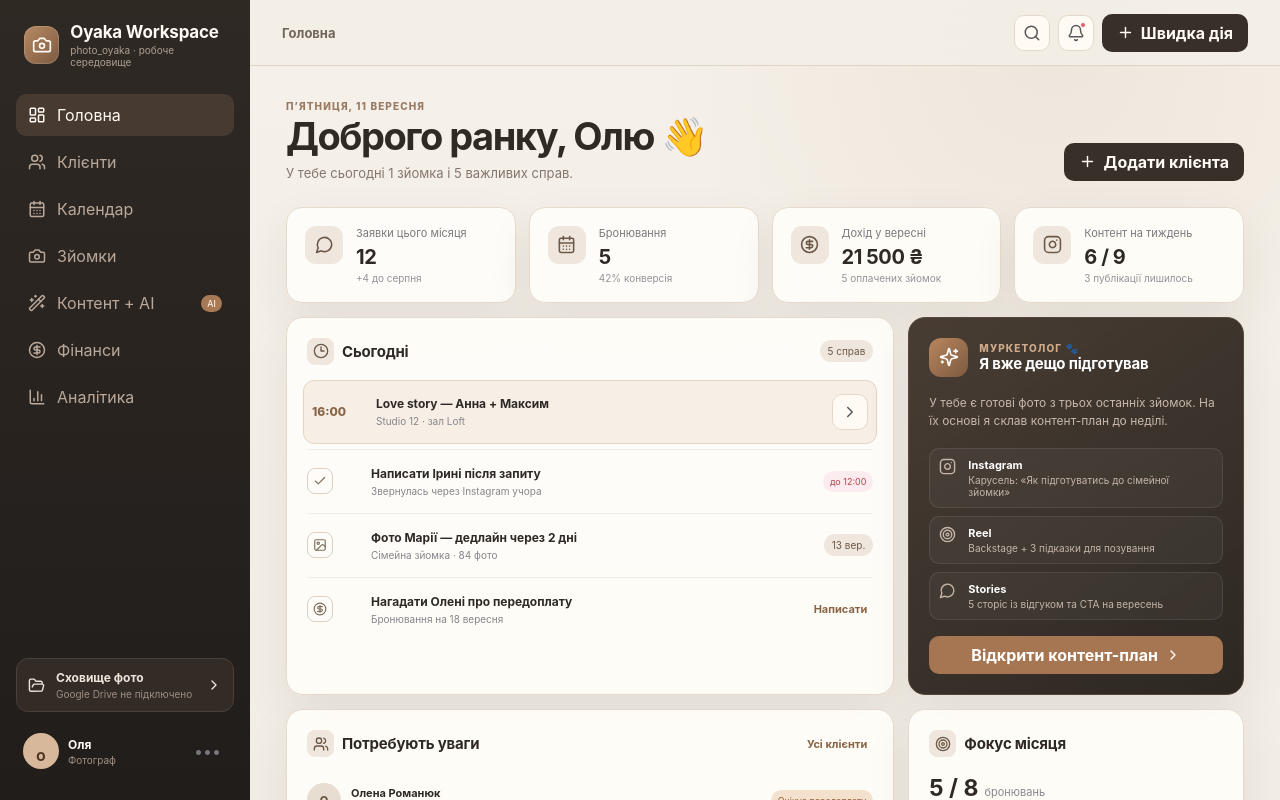
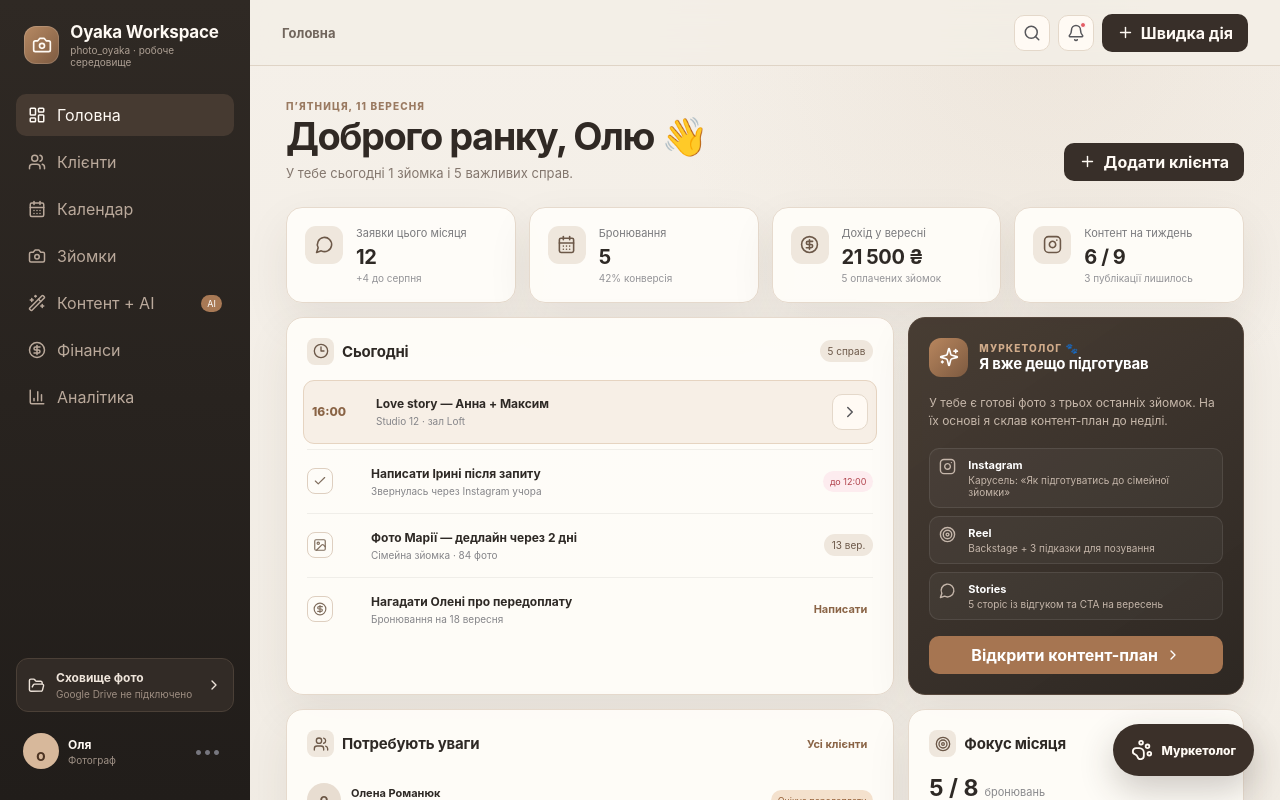
Before and after one commit to abogutskaya22-maker/photographer-ai-crm, a Next.js app: page / in a window 1280 px wide. Shown: the top 800 px of the page. Built offline with nearby package versions, Linux system fonts and the light colour scheme.

Commit message:
Mount Murketolog widget in Oyaka workspace

```diff
--- a/app/layout.tsx
+++ b/app/layout.tsx
@@ -2,7 +2,9 @@ import type { Metadata } from "next";
 import "./globals.css";
 import "./olya-theme.css";
 import "./olya-brand.css";
+import "./murketolog-widget.css";
 import PhotographerName from "./photographer-name";
+import MurketologWidget from "./murketolog-widget";
 
 export const metadata: Metadata = {
   title: "Oyaka Workspace — CRM фотографа Олі",
@@ -15,6 +17,7 @@ export default function RootLayout({ children }: Readonly<{ children: React.Reac
       <body>
         {children}
         <PhotographerName />
+        <MurketologWidget />
       </body>
     </html>
   );
```
